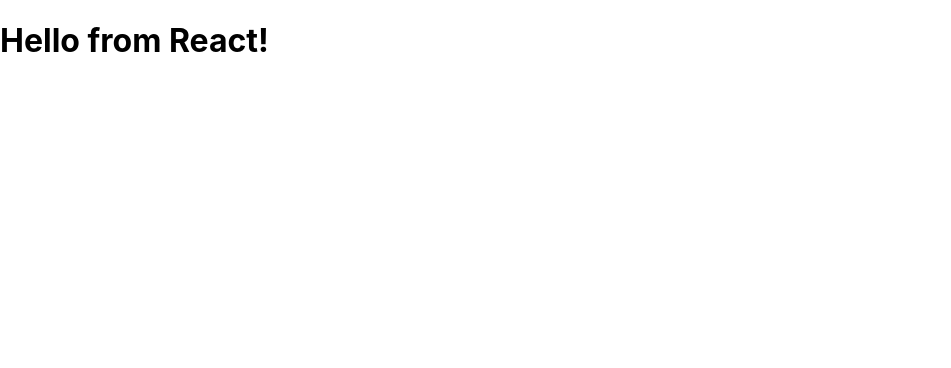
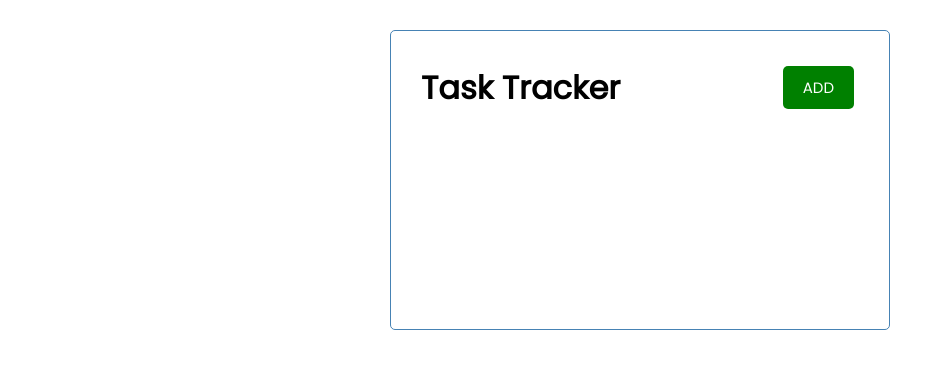
Before and after one commit to X-DSI/react-task-tracker, a React (Create React App) app: page / in a window 1280 px wide. Shown: the top 368 px of the page, without its empty margins (0-951 px from the left). Built offline with nearby package versions, Linux system fonts and the light colour scheme.

Commit message:
Basic Header Done

```diff
--- a/src/App.js
+++ b/src/App.js
@@ -1,7 +1,9 @@
+import Header from "./components/Header";
+
 function App() {
   return (
-    <div className="App">
-      <h1>Hello from React!</h1>
+    <div className="container">
+      <Header />
     </div>
   );
 }
--- /dev/null
+++ b/src/components/Button.js
@@ -0,0 +1,10 @@
+
+const Button = ({color, text}) => {
+  return (
+  <button style={{ backgroundColor: color}} className='btn'>
+      {text}
+  </button>
+  )
+}
+
+export default Button
--- a/src/components/Header.js
+++ b/src/components/Header.js
@@ -1,7 +1,10 @@
+import Button from "./Button"
+
 const Header = () => {
   return (
-    <header>
-        <h1>This a H1 from Header.js</h1>
+    <header className='header'>
+        <h1>Task Tracker</h1>
+        <Button color='green' text='ADD' />
     </header>
   )
 }
--- a/src/index.css
+++ b/src/index.css
@@ -1,13 +1,112 @@
-body {
+@import url('https://fonts.googleapis.com/css2?family=Poppins:wght@300;400&display=swap');
+
+* {
+  box-sizing: border-box;
   margin: 0;
-  font-family: -apple-system, BlinkMacSystemFont, 'Segoe UI', 'Roboto', 'Oxygen',
-    'Ubuntu', 'Cantarell', 'Fira Sans', 'Droid Sans', 'Helvetica Neue',
-    sans-serif;
-  -webkit-font-smoothing: antialiased;
-  -moz-osx-font-smoothing: grayscale;
+  padding: 0;
 }
 
-code {
-  font-family: source-code-pro, Menlo, Monaco, Consolas, 'Courier New',
-    monospace;
+body {
+  font-family: 'Poppins', sans-serif;
 }
+
+.container {
+  max-width: 500px;
+  margin: 30px auto;
+  overflow: auto;
+  min-height: 300px;
+  border: 1px solid steelblue;
+  padding: 30px;
+  border-radius: 5px;
+}
+
+.header {
+  display: flex;
+  justify-content: space-between;
+  align-items: center;
+  margin-bottom: 20px;
+}
+
+.btn {
+  display: inline-block;
+  background: #000;
+  color: #fff;
+  border: none;
+  padding: 10px 20px;
+  margin: 5px;
+  border-radius: 5px;
+  cursor: pointer;
+  text-decoration: none;
+  font-size: 15px;
+  font-family: inherit;
+}
+
+.btn:focus {
+  outline: none;
+}
+
+.btn:active {
+  transform: scale(0.98);
+}
+
+.btn-block {
+  display: block;
+  width: 100%;
+}
+
+.task {
+  background: #f4f4f4;
+  margin: 5px;
+  padding: 10px 20px;
+  cursor: pointer;
+}
+
+.task.reminder {
+  border-left: 5px solid green;
+}
+
+.task h3 {
+  display: flex;
+  align-items: center;
+  justify-content: space-between;
+}
+
+.add-form {
+  margin-bottom: 40px;
+}
+
+.form-control {
+  margin: 20px 0;
+}
+
+.form-control label {
+  display: block;
+}
+
+.form-control input {
+  width: 100%;
+  height: 40px;
+  margin: 5px;
+  padding: 3px 7px;
+  font-size: 17px;
+}
+
+.form-control-check {
+  display: flex;
+  align-items: center;
+  justify-content: space-between;
+}
+
+.form-control-check label {
+  flex: 1;
+}
+
+.form-control-check input {
+  flex: 2;
+  height: 20px;
+}
+
+footer {
+  margin-top: 30px;
+  text-align: center;
+}
```
